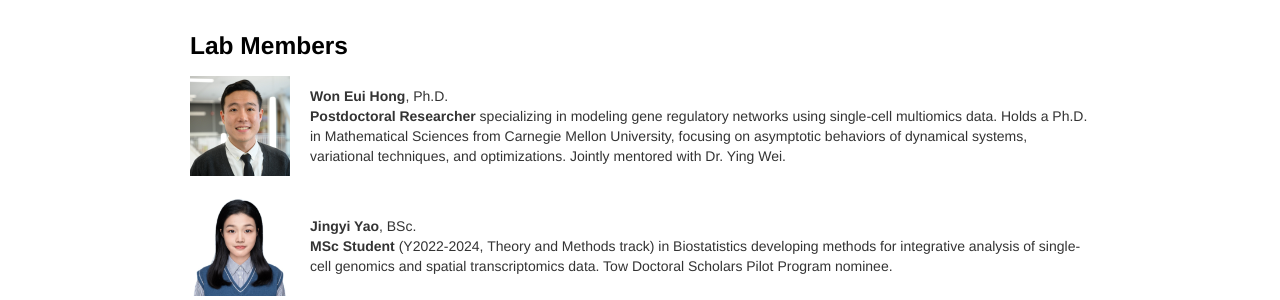
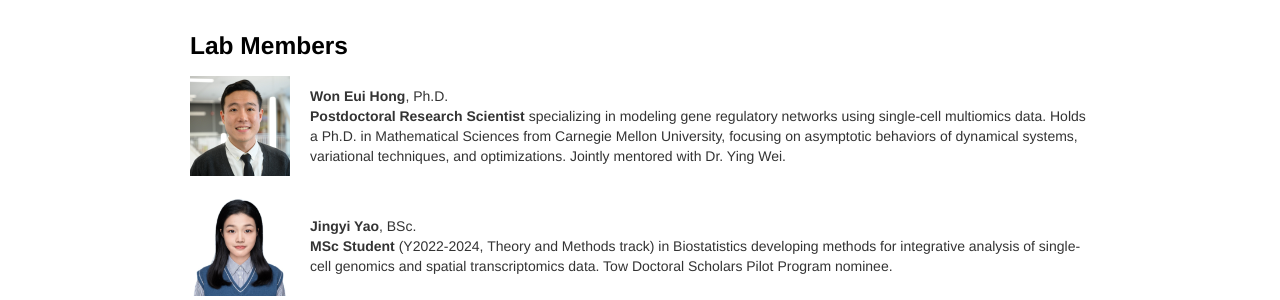
Before and after one commit to Winnie09/Wenpin_Hou, a Jekyll site: the page built from pages/people.md, in a window 1280 px wide. Shown: the part 136-436 px from the top of the page. Built offline with Jekyll 4.4.1, drawn with Linux system fonts in a browser that asks for light colours.

Commit message:
edit people

```diff
--- a/pages/people.md
+++ b/pages/people.md
@@ -9,7 +9,7 @@ title: "People"
   <img src="../images/woneuih11.jpg" alt="Won Eui Hong" style="width: 100px; margin-right: 20px;">
   <div>
     <strong>Won Eui Hong</strong>, Ph.D. <br/>
-    <strong>Postdoctoral Researcher</strong> specializing in modeling gene regulatory networks using single-cell multiomics data. Holds a Ph.D. in Mathematical Sciences from Carnegie Mellon University, focusing on asymptotic behaviors of dynamical systems, variational techniques, and optimizations. Jointly mentored with Dr. Ying Wei.
+    <strong>Postdoctoral Research Scientist</strong> specializing in modeling gene regulatory networks using single-cell multiomics data. Holds a Ph.D. in Mathematical Sciences from Carnegie Mellon University, focusing on asymptotic behaviors of dynamical systems, variational techniques, and optimizations. Jointly mentored with Dr. Ying Wei.
   </div>
 </div>
 
```
